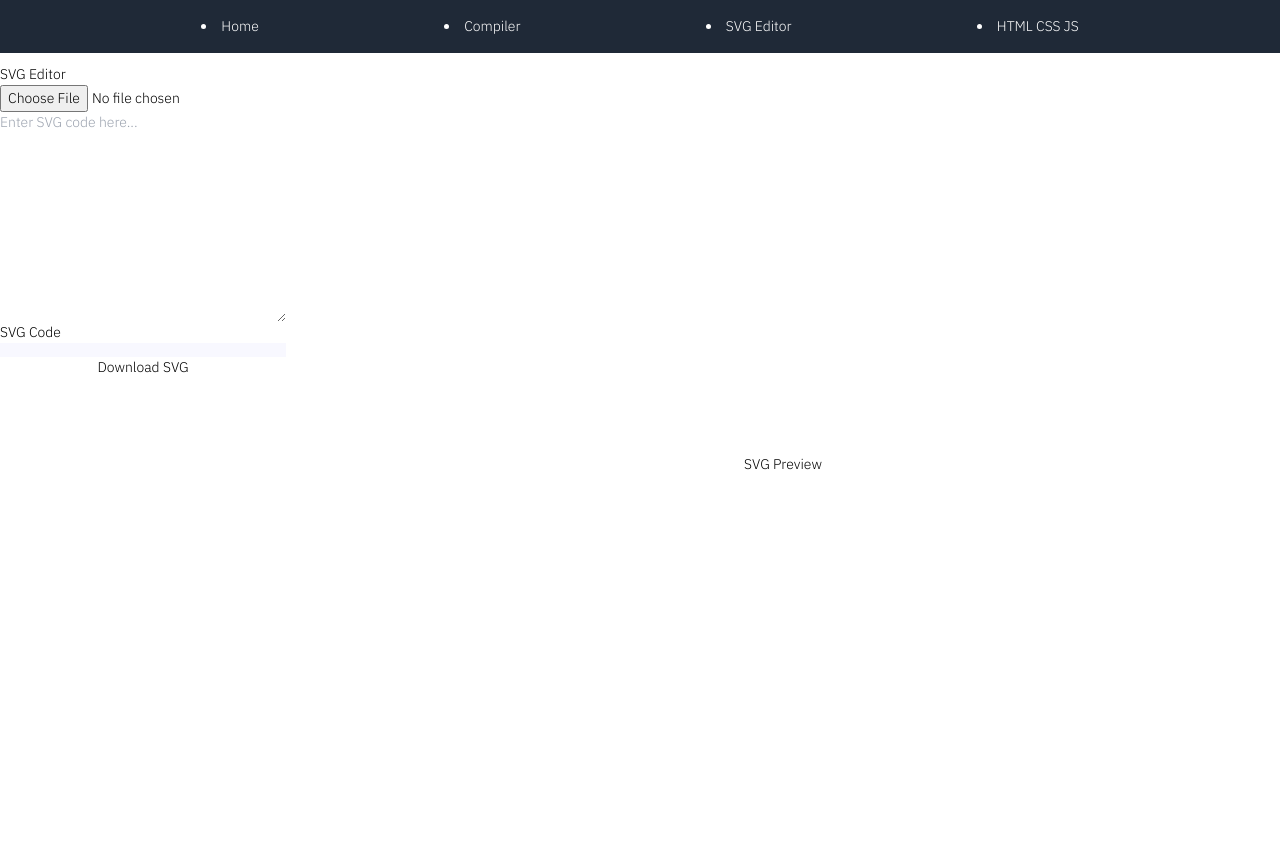
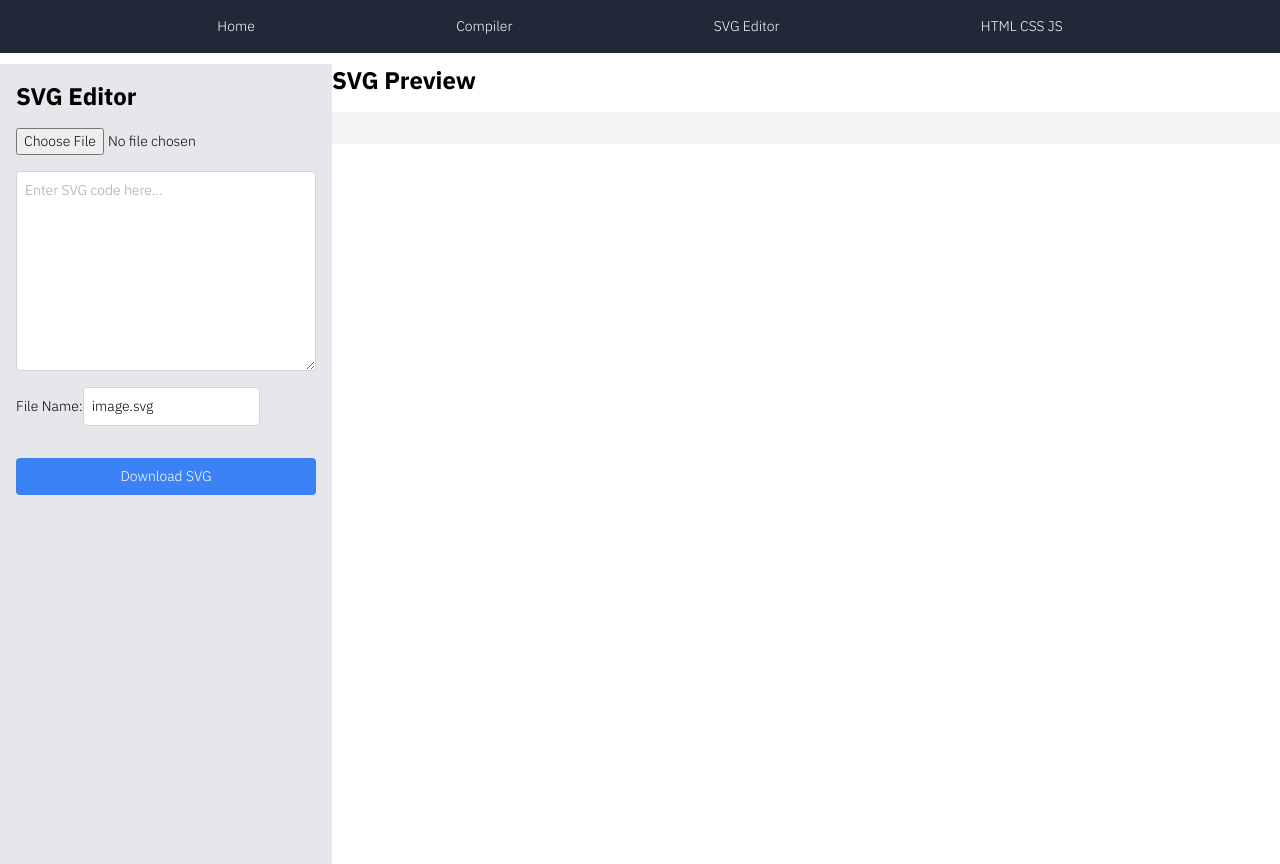
Before and after one commit to Arinaymaybhaskar/CodeBase, a React (Create React App) app: page /svg in a window 1280 px wide. Built offline with nearby package versions, Linux system fonts and the light colour scheme.

Commit message:
Minor changes
Used Better coding practices

```diff
--- a/src/components/CustomInput.js
+++ b/src/components/CustomInput.js
@@ -2,13 +2,6 @@ import React, { useState } from "react";
 import { classnames } from "../utils/general";
 
 const CustomInput = ({ customInput, setCustomInput }) => {
-  const [lines, setLines] = useState(['']);
-
-  const handleChange = (e) => {
-    const text = e.target.value;
-    const linesArray = text.split('\n');
-    setLines(linesArray);
-  };
   return (
     <>
       {" "}
--- a/src/components/Footer.js
+++ /dev/null
@@ -1,9 +0,0 @@
-import React from 'react'
-
-export default function Footer() {
-  return (
-    <div>
-
-    </div>
-  )
-}
--- a/src/components/Navbar.js
+++ b/src/components/Navbar.js
@@ -6,10 +6,10 @@ const Navbar = () => {
   return (
     <nav className="bg-gray-800 p-4 text-white w-full fixed top-0">
       <div className="container mx-auto flex justify-evenly">
-      <li><Link to="/">Home</Link></li>
-        <li><Link to="/compiler">Compiler</Link></li>
-        <li><Link to="/svg">SVG Editor</Link></li>
-        <li><Link to="/web">HTML CSS JS</Link></li>
+        <Link to="/">Home</Link>
+        <Link to="/compiler">Compiler</Link>
+        <Link to="/svg">SVG Editor</Link>
+        <Link to="/web">HTML CSS JS</Link>
       </div>
     </nav>
   );
--- a/src/components/tempCodeRunnerFile.js
+++ /dev/null
@@ -1 +0,0 @@
-import Editor from "@monaco-editor/react";
--- a/src/pages/Landing.js
+++ b/src/pages/Landing.js
@@ -1,12 +1,13 @@
 import React, { useEffect, useState } from "react";
+import {
+  ToastContainer,
+  toast
+} from "react-toastify";
+import "react-toastify/dist/ReactToastify.css";
 import CodeEditorWindow from "../components/CodeEditorWindow";
 import axios from "axios";
 import { classnames } from "../utils/general";
 import { languageOptions } from "../constants/languageOptions";
-
-import { ToastContainer, toast } from "react-toastify";
-import "react-toastify/dist/ReactToastify.css";
-
 import { defineTheme } from "../lib/defineTheme";
 import useKeyPress from "../hooks/useKeyPress";
 import OutputWindow from "../components/OutputWindow";
@@ -18,13 +19,13 @@ import { defaultCode } from "../constants/LanguageDefaultCode";
 
 const Landing = () => {
   const [customInput, setCustomInput] = useState("");
-
   const [outputDetails, setOutputDetails] = useState(null);
   const [processing, setProcessing] = useState(null);
   const [clear, setClear] = useState(false);
   const compilerCodeKey = "compilerCodeKey";
   const compilerLanguageKey = "compilerLanguageKey";
   const compilerThemeKey = "compilerThemeKey";
+
   const [code, setCode] = useState(
     localStorage.getItem(compilerCodeKey) || null
   );
@@ -41,28 +42,24 @@ const Landing = () => {
   const handleClear = () => {
     setCode("");
     setClear(true);
-    setCustomInput(""); // Clear custom input as well if needed
+    setCustomInput("");
     setTimeout(() => {
-      setClear(false); // Reset clearCode after a short delay
+      setClear(false);
     }, 100);
   };
 
-  const onSelectChange = (sl) => {
-    console.log("selected Option...", sl);
-    setLanguage(sl);
-    setCode(defaultCode[sl.value] || "");
+  const onSelectChange = (selectedOption) => {
+    setLanguage(selectedOption);
+    setCode(defaultCode[selectedOption.value] || "");
   };
 
   useEffect(() => {
     if (enterPress && ctrlPress) {
-      console.log("enterPress", enterPress);
-      console.log("ctrlPress", ctrlPress);
       handleCompile();
     }
   }, [ctrlPress, enterPress]);
 
   useEffect(() => {
-    // Whenever `code` changes, update the localStorage
     if (code) {
       localStorage.setItem(compilerCodeKey, code);
     }
@@ -72,11 +69,10 @@ const Landing = () => {
     switch (action) {
       case "code": {
         setCode(data);
-
         break;
       }
       default: {
-        console.warn("case not handled!", action, data);
+        console.warn("Case not handled!", action, data);
       }
     }
   };
@@ -85,7 +81,6 @@ const Landing = () => {
     setProcessing(true);
     const formData = {
       language_id: language.id,
-      // encode source code in base64
       source_code: btoa(code),
       stdin: btoa(customInput),
     };
@@ -105,25 +100,19 @@ const Landing = () => {
     axios
       .request(options)
       .then(function (response) {
-        console.log("res.data", response.data);
         const token = response.data.token;
         checkStatus(token);
       })
       .catch((err) => {
         let error = err.response ? err.response.data : err;
-        // get error status
         let status = err.response.status;
-        console.log("status", status);
         if (status === 429) {
-          console.log("too many requests", status);
-
           showErrorToast(
-            `Quota of 100 requests exceeded for the Day! Please read the blog on freeCodeCamp to learn how to setup your own RAPID API Judge0!`,
+            `Quota of 100 requests exceeded for the Day!`,
             10000
           );
         }
         setProcessing(false);
-        console.log("catch block...", error);
       });
   };
 
@@ -141,9 +130,7 @@ const Landing = () => {
       let response = await axios.request(options);
       let statusId = response.data.status?.id;
 
-      // Processed - we have a result
       if (statusId === 1 || statusId === 2) {
-        // still processing
         setTimeout(() => {
           checkStatus(token);
         }, 2000);
@@ -152,18 +139,16 @@ const Landing = () => {
         setProcessing(false);
         setOutputDetails(response.data);
         showSuccessToast(`Compiled Successfully!`);
-        console.log("response.data", response.data);
         return;
       }
     } catch (err) {
-      console.log("err", err);
       setProcessing(false);
       showErrorToast();
     }
   };
 
-  function handleThemeChange(th) {
-    const theme = th;
+  const handleThemeChange = (selectedTheme) => {
+    const theme = selectedTheme;
 
     if (["light", "vs-dark"].includes(theme.value)) {
       setTheme(theme);
@@ -174,7 +159,8 @@ const Landing = () => {
         localStorage.setItem(compilerThemeKey, theme.value);
       });
     }
-  }
+  };
+
   useEffect(() => {
     const storedTheme = localStorage.getItem(compilerThemeKey);
     defineTheme(storedTheme || "oceanic-next").then((_) =>
@@ -193,6 +179,7 @@ const Landing = () => {
       progress: undefined,
     });
   };
+
   const showErrorToast = (msg, timer) => {
     toast.error(msg || `Something went wrong! Please try again.`, {
       position: "top-right",
@@ -273,4 +260,5 @@ const Landing = () => {
     </>
   );
 };
+
 export default Landing;
--- a/src/pages/SvgEditor.js
+++ b/src/pages/SvgEditor.js
@@ -1,9 +1,8 @@
-import React, { useState } from 'react';
-import { Light as SyntaxHighlighter } from 'react-syntax-highlighter';
-import { docco } from 'react-syntax-highlighter/dist/esm/styles/hljs';
+import React, { useState } from "react";
 
 const SvgEditor = () => {
-  const [svgCode, setSvgCode] = useState('');
+  const [svgCode, setSvgCode] = useState("");
+  const [fileName, setFileName] = useState("image.svg"); // Initialize with a default file name
 
   const handleChange = (event) => {
     const code = event.target.value;
@@ -21,36 +20,59 @@ const SvgEditor = () => {
     reader.readAsText(file);
   };
 
+  const handleFileNameChange = (event) => {
+    setFileName(event.target.value);
+  };
+
   const handleDownload = () => {
-    const element = document.createElement('a');
-    const file = new Blob([svgCode], { type: 'image/svg+xml' });
+    const element = document.createElement("a");
+    const file = new Blob([svgCode], { type: "image/svg+xml" });
     element.href = URL.createObjectURL(file);
-    element.download = 'image.svg';
+    element.download = fileName; // Use the user-defined file name
     document.body.appendChild(element);
     element.click();
   };
 
   return (
-    <div className='flex w-full w-100vh h-[100vh]'>
-      <div className='flex flex-col'>
-        <h2>SVG Editor</h2>
-        <input type="file" accept=".svg" onChange={handleFileUpload} />
+    <div className="flex w-full w-100vh h-[100vh]">
+      <div className="flex flex-col bg-gray-200 p-4">
+        <h2 className="text-2xl font-bold mb-4">SVG Editor</h2>
+        <input
+          type="file"
+          accept=".svg"
+          onChange={handleFileUpload}
+          className="mb-4"
+        />
         <textarea
           value={svgCode}
           onChange={handleChange}
           placeholder="Enter SVG code here..."
           cols="30"
           rows="10"
+          className="bg-white p-2 border border-gray-300 rounded mb-4 w-[300px] h-[200px]"
         />
-        <h2>SVG Code</h2>
-        <SyntaxHighlighter language="xml" style={docco}>
-          {svgCode}
-        </SyntaxHighlighter>
-        <button onClick={handleDownload}>Download SVG</button>
+        <label>
+          File Name:
+          <input
+            type="text"
+            value={fileName}
+            onChange={handleFileNameChange}
+            className="mb-4 p-2 border border-gray-300 rounded"
+          />
+        </label>
+
+        <button
+          onClick={handleDownload}
+          className="bg-blue-500 text-white px-4 py-2 rounded mt-4"
+        >
+          Download SVG
+        </button>
       </div>
-      <div className='flex flex-col w-full justify-center items-center'>
-        <h2>SVG Preview</h2>
-        <div dangerouslySetInnerHTML={{ __html: svgCode }} />
+      <div className="w-full h-full ">
+        <h2 className="text-2xl font-bold mb-4">SVG Preview</h2>
+        <div className="flex flex-col w-full justify-center items-center bg-gray-100 p-4">
+          <div dangerouslySetInnerHTML={{ __html: svgCode }} />
+        </div>
       </div>
     </div>
   );
--- a/src/pages/webDevEditor.js
+++ b/src/pages/webDevEditor.js
@@ -5,10 +5,20 @@ const CodeEditor = ({ label, code, onChange, onClear, onCopy }) => {
   return (
     <div className="mb-4">
       <div className="flex w-full justify-between">
-        <label className="block mb-2">{label}</label>
+        <label className="block mb-2 text-xl font-bold">{label}</label>
         <div className="flex gap-5">
-          <button onClick={onClear}>Clear</button>
-          <button onClick={() => onCopy(code)}>Copy</button>
+          <button
+            onClick={onClear}
+            className="bg-red-500 text-white px-3 py-1 rounded"
+          >
+            Clear
+          </button>
+          <button
+            onClick={() => onCopy(code)}
+            className="bg-blue-500 text-white px-3 py-1 rounded"
+          >
+            Copy
+          </button>
         </div>
       </div>
       <MonacoEditor
```
